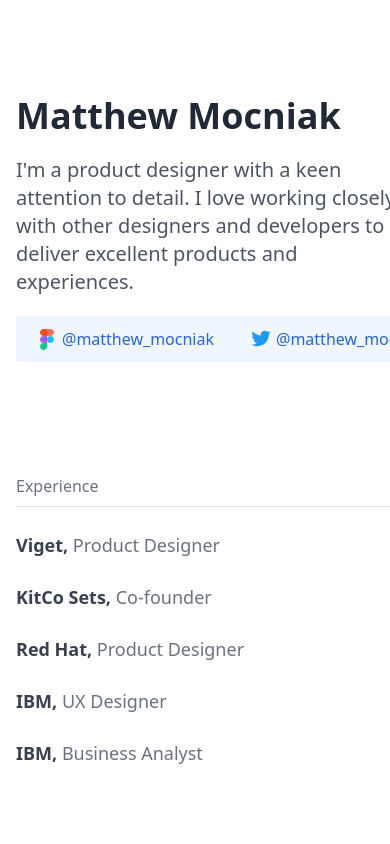
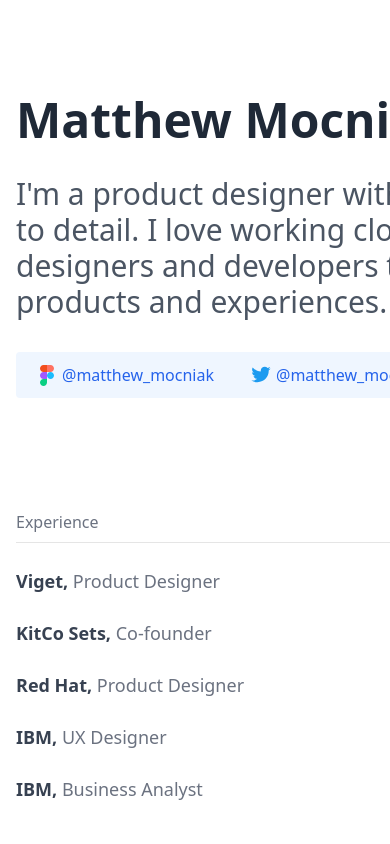
Before and after one commit to mmocniak/matthew-mocniak-com, a Next.js app: page / in a window 390 px wide. Shown: the top 844 px of the page. Built offline with nearby package versions, Linux system fonts and the light colour scheme.

Commit message:
hover and active states

```diff
--- a/pages/index.js
+++ b/pages/index.js
@@ -14,11 +14,11 @@
 
       <main>
         <div className="mx-4 sm:mx-12 lg:mx-24 xl:ml-48 mt-24 mb-48 space-y-28 min-w-min max-w-xs sm:max-w-md">
-          <div className="space-y-5 sm:space-y-8">
-            <h1 className="text-4xl md:text-5xl font-bold text-gray-800">
+          <div className="space-y-8">
+            <h1 className="text-5xl sm:text-5xl font-bold text-gray-800">
               Matthew Mocniak
             </h1>
-            <h2 className="text-xl sm:text-2xl text-gray-600 max-w-sm sm:max-w-2xl md:max-w-3xl">
+            <h2 className="text-3xl sm:text-2xl text-gray-600 max-w-prose">
               I'm a product designer with a keen attention to detail. I love
               working closely with other designers and developers to deliver
               excellent products and experiences.
@@ -26,13 +26,13 @@
 
             <div className="grid grid-flow-col auto-cols-max space-x-8 px-4 py-2 rounded bg-blue-50 text-blue-600">
               <div>
-                <a className="flex items-center" href="https://www.figma.com/@matthew_mocniak" target="_blank"><img src="./images/figma.svg" alt="Figma" width="30" height="30"/>@matthew_mocniak</a>
+                <a className="flex items-center hover:underline hover:text-blue-500 active:text-blue-800" href="https://www.figma.com/@matthew_mocniak" target="_blank"><img src="./images/figma.svg" alt="Figma" width="30" height="30"/>@matthew_mocniak</a>
               </div>
               <div>
-              <a className="flex items-center" href="https://www.twitter.com/@matthew_mocniak" target="_blank"><img src="./images/twitter.svg" alt="Twitter" width="30" height="30"/>@matthew_mocniak</a>
+                <a className="flex items-center hover:underline hover:text-blue-500 active:text-blue-800" href="https://www.twitter.com/@matthew_mocniak" target="_blank"><img src="./images/twitter.svg" alt="Twitter" width="30" height="30"/>@matthew_mocniak</a>
               </div>
               <div>
-              <a className="flex items-center" href="mailto:matthew.m@hey.com"><img src="./images/hey.svg" alt="Hey" width="30" height="30"/>matthew.m@hey.com</a>
+                <a className="flex items-center hover:underline hover:text-blue-500 active:text-blue-800" href="mailto:matthew.m@hey.com"><img src="./images/hey.svg" alt="Hey" width="30" height="30"/>matthew.m@hey.com</a>
               </div>
             </div>
           </div>
@@ -40,11 +40,11 @@
           <div className="space-y-6">
             <div className="border-b border-black border-opacity-10"><div className="mb-2 text-base text-gray-500">Experience</div></div>
             <ul className="text-lg space-y-6 w-auto mr-20">
-              <li className="flex justify-between"><div className="text-gray-700 font-semibold">Viget, <span className="font-normal text-gray-500">Product Designer</span></div><div className="text-gray-400">2019–</div></li>
-              <li className="flex justify-between"><div className="text-gray-700 font-semibold">KitCo Sets, <span className="font-normal text-gray-500">Co-founder</span></div><div className="text-gray-400">2019–</div></li>
-              <li className="flex justify-between"><div className="text-gray-700 font-semibold">Red Hat, <span className="font-normal text-gray-500">Product Designer</span></div><div className="text-gray-400">2018–19</div></li>
-              <li className="flex justify-between"><div className="text-gray-700 font-semibold">IBM, <span className="font-normal text-gray-500">UX Designer</span></div><div className="text-gray-400">2016–18</div></li>
-              <li className="flex justify-between"><div className="text-gray-700 font-semibold">IBM, <span className="font-normal text-gray-500">Business Analyst</span></div><div className="text-gray-400">2014–16</div></li>
+              <li className="flex justify-between"><div className="text-gray-700 font-semibold hover:underline hover:text-blue-500 active:text-blue-800"><a href="https://www.viget.com" target="_blank">Viget, <span className="font-normal text-gray-500">Product Designer</span></a></div><div className="text-gray-400">2019–</div></li>
+              <li className="flex justify-between"><div className="text-gray-700 font-semibold hover:underline hover:text-blue-500 active:text-blue-800"><a href="https://www.kitcosets.com" target="_blank">KitCo Sets, <span className="font-normal text-gray-500 no-underline">Co-founder</span></a></div><div className="text-gray-400">2019–</div></li>
+              <li className="flex justify-between"><div className="text-gray-700 font-semibold hover:underline hover:text-blue-500 active:text-blue-800"><a href="https://www.redhat.com/" target="_blank">Red Hat, <span className="font-normal text-gray-500 no-underline">Product Designer</span></a></div><div className="text-gray-400">2018–19</div></li>
+              <li className="flex justify-between"><div className="text-gray-700 font-semibold hover:underline hover:text-blue-500 active:text-blue-800"><a href="https://www.ibm.com/" target="_blank">IBM, <span className="font-normal text-gray-500 no-underline">UX Designer</span></a></div><div className="text-gray-400">2016–18</div></li>
+              <li className="flex justify-between"><div className="text-gray-700 font-semibold hover:underline hover:text-blue-500 active:text-blue-800"><a href="https://www.ibm.com/" target="_blank">IBM, <span className="font-normal text-gray-500 no-underline">Business Analyst</span></a></div><div className="text-gray-400">2014–16</div></li>
             </ul>
           </div>
 
@@ -60,9 +60,9 @@
                   <p className="text-gray-500">A powerful, lil documentation component that can be dropped into any file to add context to a mock-up, describe a workflow, or annotate your work.</p>
                 </div>
 
-                <div className="w-56 bg-white px-5 py-3 border border-black border-opacity-10 rounded filter drop-shadow-btn text-center text-blue-600">
-                    Figma Community File
-                </div>
+                <div><a href="https://www.figma.com/community/file/930683346927230979/Documentation-Header-Component" alt="Figma Community File" target="_blank" className="w-56 bg-white px-5 py-3 border border-black border-opacity-10 rounded filter drop-shadow-btn text-center text-blue-600 hover:bg-gray-100 hover:text-blue-500 active:bg-gray-200 active:text-blue-800 active:shadow-inner focus:outline-none focus:ring-4 focus:ring-offset-2">
+                  Figma Community File
+                </a></div>
 
                 <div className="flex col-span-4 space-x-3">
                     <div className="bg-gradient-to-b from-gray-100 to-gray-100 w-48 h-28 hover:from-white"></div>
--- a/tailwind.config.js
+++ b/tailwind.config.js
@@ -10,11 +10,17 @@
       },
       dropShadow: {
         'btn': '0px 1px 0px rgba(0, 0, 0, 0.05)',
+        inner: 'inset 0px 2px 0px rgba(0, 0, 0, 0.1), inset 0px 3px 0px rgba(0, 0, 0, 0.055)',
       }
     },
   },
   variants: {
-    extend: {},
+    extend: {
+      backgroundColor: ['active'],
+      textColor: ['active'],
+      textDecoration: ['first'],
+      boxShadow: ['active'],
+    },
   },
   plugins: [],
 }
```
